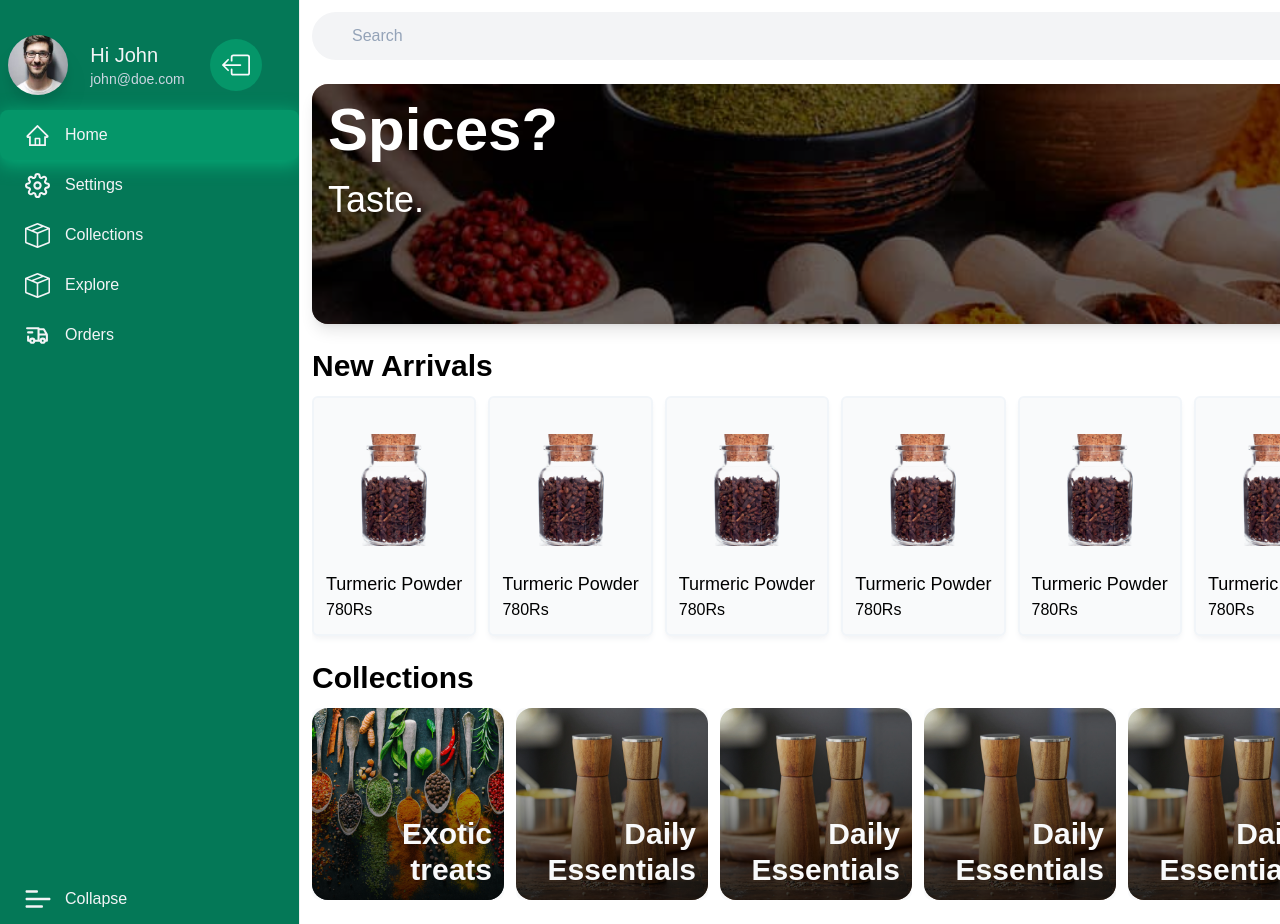
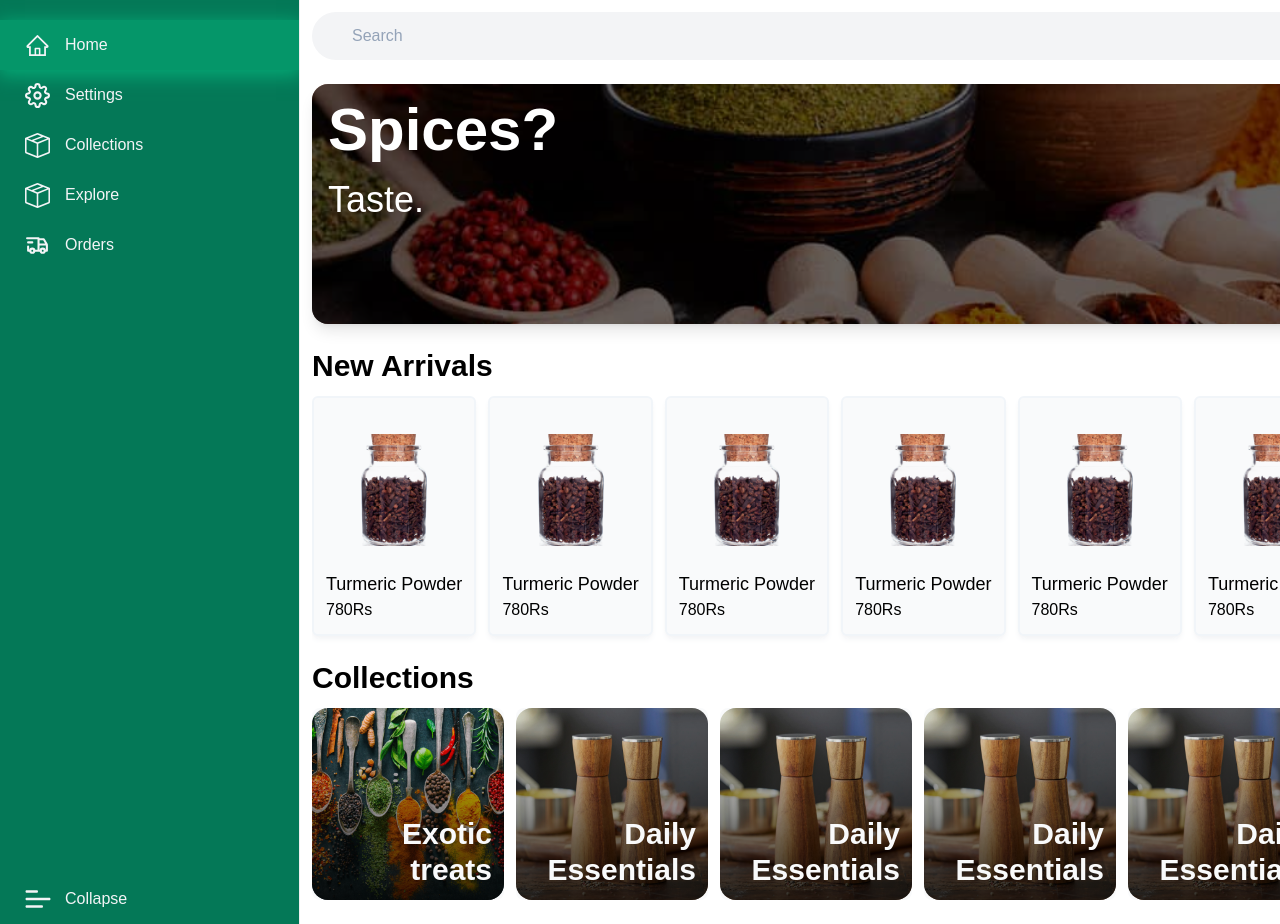
Before and after one commit to kidfromjupiter/taste, a Next.js app in the folder taste-frontend/: page / in a window 1280 px wide. Built offline with nearby package versions, Linux system fonts and the light colour scheme.

Commit message:
removed accountinfo from sidebar on mobile devices

```diff
--- a/taste-frontend/src/app/sidebar.tsx
+++ b/taste-frontend/src/app/sidebar.tsx
@@ -82,7 +82,7 @@ export default function SideBar() {
 						},
 					}}
 				>
-					<MenuItem
+					{/* <MenuItem
 						className="mt-10"
 						icon={
 							<div
@@ -105,7 +105,7 @@ export default function SideBar() {
 								<BsBoxArrowLeft size={28} />
 							</div>
 						</div>
-					</MenuItem>
+					</MenuItem> */}
 				</Menu>
 				<Menu
 					className="bg-emerald-700 pb-5"
@@ -115,7 +115,7 @@ export default function SideBar() {
 							if (level === 0)
 								return {
 									backgroundColor: active ? "#059669" : undefined,
-									borderRadius: "0.5rem",
+									// borderRadius: "0.5rem",
 									boxShadow: active ? "0 4px 17px 0.1rem #05A875" : "initial",
 									"&:hover": {
 										backgroundColor: active ? "#059669" : "unset",
```
